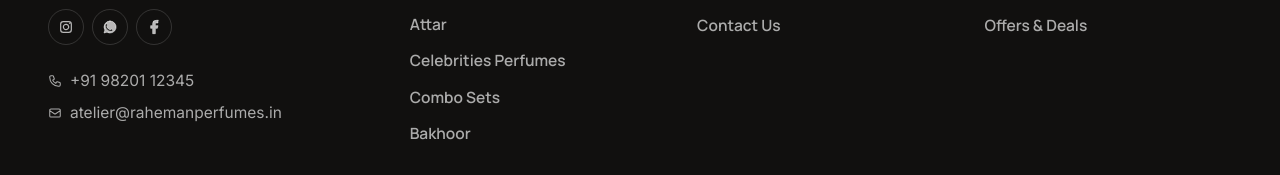
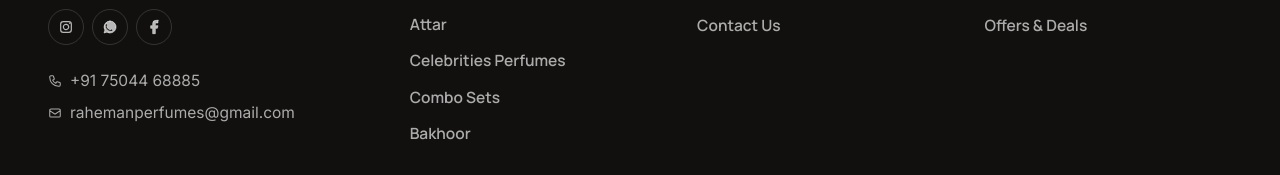
Before and after one commit to bayback-203/Raheman-perfumes, a React (Vite) app in the folder frontend/: page /track-order in a window 1280 px wide. Shown: the part 745-920 px from the top of the page. Built offline with nearby package versions, Linux system fonts and the light colour scheme; no server answers.

Commit message:
fix: update WhatsApp number to +91 7504468885 and email to rahemanperfumes@gmail.com

```diff
--- a/frontend/src/components/layout/Footer.jsx
+++ b/frontend/src/components/layout/Footer.jsx
@@ -47,18 +47,18 @@ export function Footer({ flush = false }) {
 
           <div className="mt-4 flex flex-wrap gap-x-5 gap-y-2 lg:mt-6 lg:flex-col lg:gap-y-2">
             <a
-              href="tel:+919820112345"
+              href="tel:+917504468885"
               className="flex items-center gap-2 text-body-sm text-brand-cream/65 transition hover:text-brand-gold"
             >
               <Icon name="phone" className="h-3.5 w-3.5" />
-              +91 98201 12345
+              +91 75044 68885
             </a>
             <a
-              href="mailto:atelier@rahemanperfumes.in"
+              href="mailto:rahemanperfumes@gmail.com"
               className="flex items-center gap-2 text-body-sm text-brand-cream/65 transition hover:text-brand-gold"
             >
               <Icon name="mail" className="h-3.5 w-3.5" />
-              atelier@rahemanperfumes.in
+              rahemanperfumes@gmail.com
             </a>
           </div>
         </div>
--- a/frontend/src/data/content.js
+++ b/frontend/src/data/content.js
@@ -94,7 +94,7 @@ export const FOOTER_COLUMNS = [
 
 export const SOCIAL_LINKS = [
   { id: 'instagram', label: 'Instagram', handle: '@rahemanperfumes', icon: 'instagram', href: 'https://instagram.com/rahemanperfumes' },
-  { id: 'whatsapp', label: 'WhatsApp', handle: 'Chat with a perfumer', icon: 'whatsapp', href: 'https://wa.me/919820112345' },
+  { id: 'whatsapp', label: 'WhatsApp', handle: '+91 75044 68885', icon: 'whatsapp', href: 'https://wa.me/917504468885' },
   { id: 'facebook', label: 'Facebook', handle: 'Raheman Perfumes', icon: 'facebook', href: 'https://facebook.com/rahemanperfumes' },
 ]
 
--- a/frontend/src/pages/ContentPage.jsx
+++ b/frontend/src/pages/ContentPage.jsx
@@ -101,7 +101,7 @@ const PAGES = {
           {
             icon: 'phone',
             title: 'Direct Support',
-            body: 'Reach us via WhatsApp at +91 98201 12345 or email atelier@rahemanperfumes.in for prompt resolution within 3–4 business days.',
+            body: 'Reach us via WhatsApp at +91 75044 68885 or email rahemanperfumes@gmail.com for prompt resolution within 3–4 business days.',
           },
         ],
       },
@@ -129,7 +129,7 @@ const PAGES = {
           },
           {
             title: 'Contact Us Within 24 Hours',
-            body: 'Reach out to our team at atelier@rahemanperfumes.in or WhatsApp +91 98201 12345 within 24 hours of delivery with subject line "Exchange Claim for Order [Order Number]" attaching your unboxing video and photos.',
+            body: 'Reach out to our team at rahemanperfumes@gmail.com or WhatsApp +91 75044 68885 within 24 hours of delivery with subject line "Exchange Claim for Order [Order Number]" attaching your unboxing video and photos.',
           },
           {
             title: 'Verification & Exchange Dispatch (3–4 Days)',
@@ -168,7 +168,7 @@ const PAGES = {
         body: [
           'Before Dispatch: You may cancel your order at any time before it is packed and dispatched from our atelier warehouse. For prepaid orders (UPI, Credit/Debit Card, Net Banking), a 100% full refund will be initiated to your original payment method within 4–5 business days.',
           'After Dispatch: Once an order has been packed and handed to our courier partner with an assigned tracking AWB, it is in transit and cannot be cancelled or recalled en route. However, you may refuse to accept the delivery at your doorstep. Once the returned parcel reaches our facility and passes basic quality checks, the applicable refund will be processed to the original payment method.',
-          'How to Cancel: Visit My Account → Orders to cancel orders in Processing status, or WhatsApp our concierge team at +91 98201 12345 with your order number.',
+          'How to Cancel: Visit My Account → Orders to cancel orders in Processing status, or WhatsApp our concierge team at +91 75044 68885 with your order number.',
         ],
       },
       {
@@ -290,8 +290,8 @@ const PAGES = {
       {
         kind: 'cards',
         items: [
-          { icon: 'phone', image: '/care-concierge.jpg', title: 'Call Or WhatsApp', body: '+91 98201 12345 · Monday to Saturday, 10:00 AM–7:00 PM' },
-          { icon: 'mail', image: '/signin-atelier.jpg?v=3', title: 'Email', body: 'atelier@rahemanperfumes.in · replies within one working day' },
+          { icon: 'phone', image: '/care-concierge.jpg', title: 'Call Or WhatsApp', body: '+91 75044 68885 · Monday to Saturday, 10:00 AM–7:00 PM' },
+          { icon: 'mail', image: '/signin-atelier.jpg?v=3', title: 'Email', body: 'rahemanperfumes@gmail.com · replies within one working day' },
         ],
       },
       {
@@ -532,7 +532,7 @@ const PAGES = {
         kind: 'faq',
         heading: 'Your Rights',
         items: [
-          { title: 'How do I see what you hold about me?', body: 'Write to atelier@rahemanperfumes.in from your registered email address and we will send a full export of your account data within 30 days.' },
+          { title: 'How do I see what you hold about me?', body: 'Write to rahemanperfumes@gmail.com from your registered email address and we will send a full export of your account data within 30 days.' },
           { title: 'How do I delete my account?', body: 'The same address, and the same 30 days. Order records required for tax and warranty purposes are retained for the statutory period, with everything else removed.' },
           { title: 'Do you market to me without asking?', body: 'Never. Promotional and new stock emails are sent only if you opt in, and every email has an easy unsubscribe link.' },
         ],
--- a/frontend/src/pages/HomePage.jsx
+++ b/frontend/src/pages/HomePage.jsx
@@ -44,7 +44,7 @@ export function HomePage() {
         '@type': 'PostalAddress',
         addressCountry: 'IN',
       },
-      telephone: '+91-98201-12345',
+      telephone: '+91-75044-68885',
     })
     document.head.appendChild(script)
     return () => {
--- a/frontend/src/pages/OrderTrackingPage.jsx
+++ b/frontend/src/pages/OrderTrackingPage.jsx
@@ -289,7 +289,7 @@ export function OrderTrackingPage() {
               <Button
                 variant="outline"
                 size="sm"
-                href={`https://wa.me/918260866878?text=${encodeURIComponent(
+                href={`https://wa.me/917504468885?text=${encodeURIComponent(
                   `Hi, I need assistance with Order ${tracking.orderId}`,
                 )}`}
                 target="_blank"
@@ -853,7 +853,7 @@ export function OrderTrackingPage() {
               <p>
                 Need assistance with your package or delivery address?{' '}
                 <a
-                  href="https://wa.me/918260866878"
+                  href="https://wa.me/917504468885"
                   target="_blank"
                   rel="noopener noreferrer"
                   className="font-semibold text-brand-charcoal underline"
```
Also changed, not shown: 1 other file (tests, documents, lock files or other folders).
